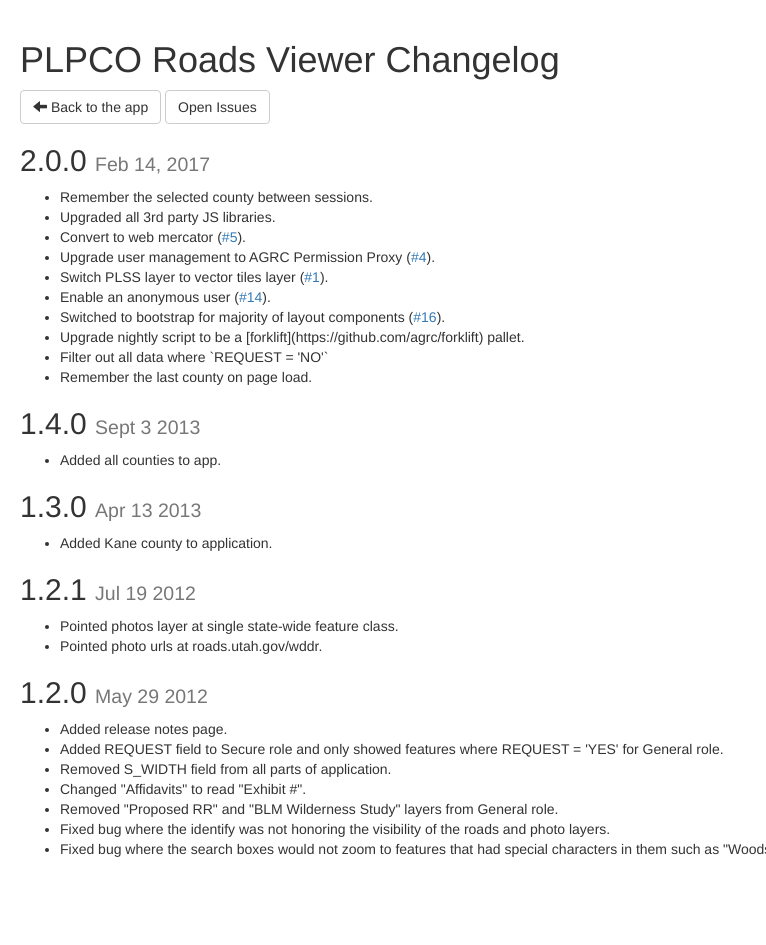
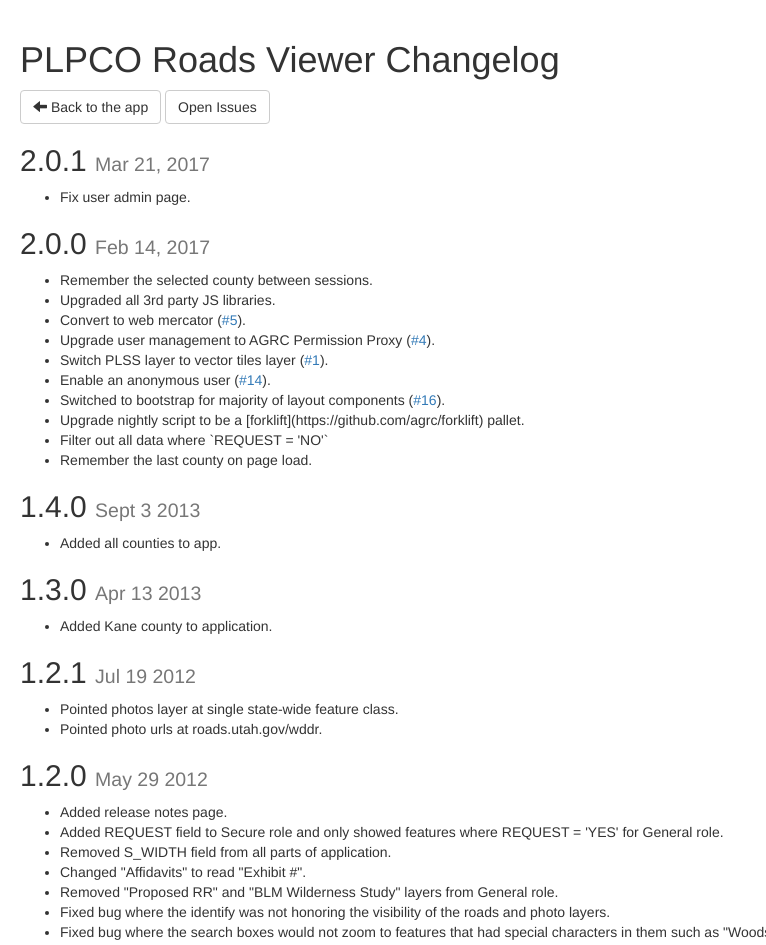
Before and after one commit to agrc/roads.utah.gov, a website: page src/ChangeLog.html in a window 1280 px wide. Shown: the whole page, without its empty margins (0-766 px from the left). Before the commit the page ends 889 px from the top, so only its background shows below. Drawn offline with nearby package versions, Linux system fonts and the light colour scheme.

Commit message:
Release v2.0.1

```diff
--- a/bower.json
+++ b/bower.json
@@ -1,7 +1,7 @@
 {
   "name": "roads.utah.gov",
   "description": "PLPCO Roads Viewer",
-  "version": "2.0.0",
+  "version": "2.0.1",
   "main": "",
   "authors": [
     "Scott Davis <stdavis@utah.gov>"
--- a/package.json
+++ b/package.json
@@ -1,6 +1,6 @@
 {
   "name": "roads.utah.gov",
-  "version": "2.0.0",
+  "version": "2.0.1",
   "description": "PLPCO Roads Viewer",
   "scripts": {
     "test": "grunt travis -v"
--- a/src/ChangeLog.html
+++ b/src/ChangeLog.html
@@ -16,6 +16,10 @@
     <a href="./" class="btn btn-default"><span class="glyphicon glyphicon-arrow-left"></span> Back to the app</a>
     <a href="https://github.com/agrc/roads.utah.gov/issues?state=open" class="btn btn-default">Open Issues</a>
 
+    <h2>2.0.1 <small>Mar 21, 2017</small></h2>
+    <ul>
+        <li>Fix user admin page.</li>
+    </ul>
     <h2>2.0.0 <small>Feb 14, 2017</small></h2>
     <ul>
         <li>Remember the selected county between sessions.</li>
--- a/src/app/config.js
+++ b/src/app/config.js
@@ -25,7 +25,7 @@
     window.AGRC = {
         // version.: String
         //      The version number.
-        version: '2.0.0',
+        version: '2.0.1',
         appName: 'plpco',
 
         // app: App
--- a/src/app/package.json
+++ b/src/app/package.json
@@ -1,6 +1,6 @@
 {
     "name": "roads.app",
-    "version": "2.0.0",
+    "version": "2.0.1",
     "main": "main",
     "description": "PLPCO Roads Viewer",
     "homepage": "https://github.com/agrc/roads.utah.gov",
```
